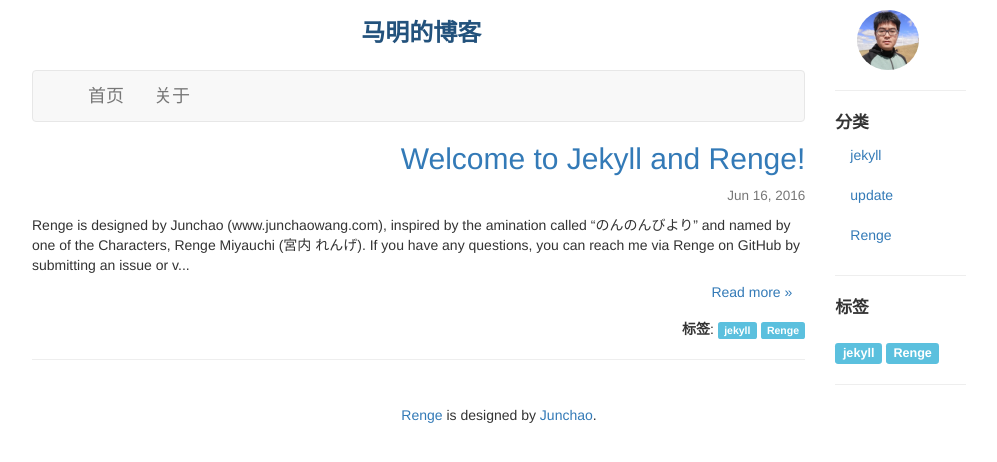
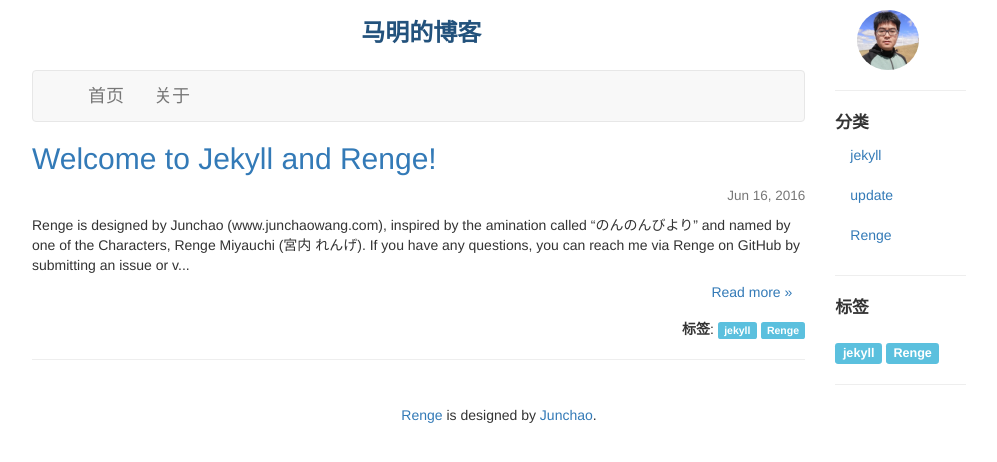
Before and after one commit to chaojunma/chaojunma.github.io, a Jekyll site: the page built from index.html, in a window 1280 px wide. Shown: the top 462 px of the page, without its empty margins (141-1138 px from the left). Built offline with Jekyll 4.4.1, drawn with Linux system fonts in a browser that asks for light colours; the list of posts is cut into pages by our own code.

Commit message:
修改样式

```diff
--- a/index.html
+++ b/index.html
@@ -4,8 +4,8 @@
 
 {% for post in paginator.posts %}
 <!-- main articles -->
-<h2 class="text-right">
-  <a class="post-link" href="{{ post.url | prepend: site.baseurl }}">{{ post.title }}</a>
+<h2 class="text-left">
+  <a class="post-link" style="text-decoration:none" href="{{ post.url | prepend: site.baseurl }}">{{ post.title }}</a>
 </h2>
 <h4 class="text-right"><small>{{ post.date | date: "%b %-d, %Y" }}</small></h4>
         {% if post.description %}
```
